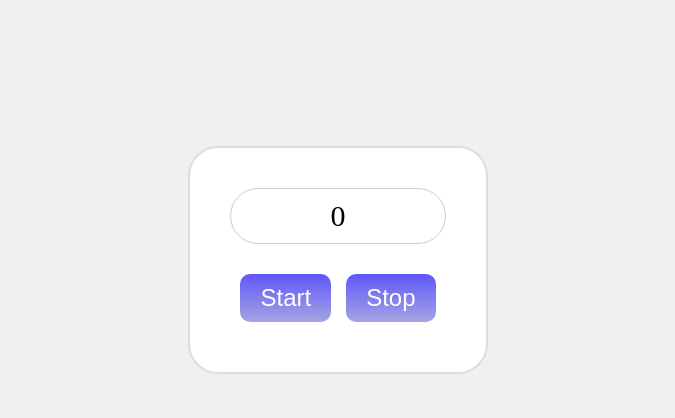
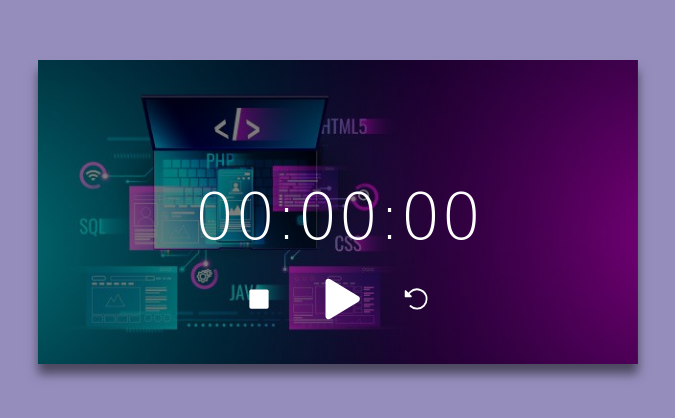
Before and after one commit to anshumitasahu/30days-30projects, a plain HTML site: page stopwatch/index.html in a window 1280 px wide. Shown: the part 140-558 px from the top of the page, without its empty margins (302-977 px from the left). Drawn offline with Linux system fonts and the light colour scheme.

Commit message:
stopwatch updated

```diff
--- a/stopwatch/index.css
+++ b/stopwatch/index.css
@@ -1,59 +1,54 @@
 * {
-    box-sizing: border-box;
     margin: 0;
     padding: 0;
-    /* border: 1px solid indianred; */
+    box-sizing: border-box;
+    /* border: 2px solid rebeccapurple; */
 }
 
 body {
+    background: #958ebd;
     height: 100vh;
     width: 100vw;
-    display: flex;
-    flex-direction: column;
-    justify-content: center;
-    align-items: center;
-    background-color: rgba(236, 236, 236, 0.788);
+    overflow: hidden;
+
 }
 
-.watch-body {
-    background-color: white;
-    border-radius: 30px;
-    padding: 30px;
-    border: 2px solid #ddd;
+.stopwatch {
+    width: 90%;
+    max-width: 600px;
+    background-image:
+        linear-gradient(rgba(0, 0, 0, 0.5), rgba(0, 0, 0, 0.5)),
+        url("img/techfest poster.jpeg");
+    background-size: cover;
+    background-position: center;
+    text-align: center;
+    padding: 40px 0;
+    color: #fff;
+    margin: 200px auto 0;
+    box-shadow: 0 10px 10px rgba(0, 0, 0, 0.5);
 }
 
-.watch {
-    padding: 10px;
-    font-size: 30px;
-    text-align: center;
-    margin: 10px;
-    /* background: #a6a2a2; */
-    /* background: linear-gradient(0deg, rgba(166, 162, 162, 0.86) 0%, rgba(242, 240, 240, 0.8) 100%, rgba(212, 210, 210, 0.94) 51%); */
-    border-radius: 30px;
-    border: 1px solid rgba(128, 122, 122, 0.397);
+.stopwatch h1 {
+    margin-top: 60px;
+    font-size: 64px;
+    font-family: "Playwrite DE SAS", cursive;
+    font-weight: 300;
+    font-style: normal;
+    padding: 20px;
 }
 
 .bttns {
     display: flex;
-    gap: 15px;
-    padding: 20px;
+    justify-content: center;
+    align-items: center;
 }
 
-button {
-    font-size: 24px;
-    padding: 10px 20px;
-    border-radius: 10px;
-    background: #9b9be0;
-    background: linear-gradient(0deg, rgba(155, 155, 224, 1) 0%, rgba(79, 70, 250, 1) 99%, rgba(112, 112, 212, 1) 43%);
-    border: none;
-    color: white;
-    opacity: 0.9;
-}
-
-button:hover {
+.bttns img{
+    margin: 0 20px;
     cursor: pointer;
 }
 
-button:active{
-    opacity: 1;
+.play-btn {
+    width: 50px;
+    /* border: 5px solid red; */
 }
--- a/stopwatch/index.html
+++ b/stopwatch/index.html
@@ -4,21 +4,19 @@
 <head>
     <meta charset="UTF-8">
     <meta name="viewport" content="width=device-width, initial-scale=1.0">
-    <title>Stopwatch</title>
+    <title>stopwatch</title>
     <link rel="stylesheet" href="index.css">
 </head>
 
 <body>
-    <div class="watch-body">
-        <div type="number" class="watch">
-
-        </div>
+    <div class="stopwatch">
+        <h1 class="display">00:00:00</h1>
         <div class="bttns">
-            <button class="start" onclick="start()">Start</button>
-            <button class="stop" onclick="stop()">Stop</button>
+            <img src="img/stop-fill.svg" onclick="stop()">
+            <img src="img/play-fill.svg" class="play-btn" onclick="start()">
+            <img src="img/arrow-counter-clockwise-fill.svg" onclick="reset()">
         </div>
     </div>
 </body>
 <script src="index.js"></script>
-
 </html>
--- a/stopwatch/index.js
+++ b/stopwatch/index.js
@@ -1,16 +1,39 @@
-let intervalId;
-let time = 0;
-document.querySelector(".watch").innerHTML = time;
+let [seconds, minutes, hours] = [0, 0, 0];
+let displayElem = document.querySelector(".display");
+let buttonElems = document.querySelector(".bttns")
+let timer = null;
 
-function srtwatch() {
-    let inputElement = document.querySelector(".watch");
-    inputElement.innerHTML = ++time;
+function watch() {
+    seconds++
+    if(seconds == 60) {
+        seconds = 0;
+        minutes++;
+        if(minutes == 60) {
+            minutes = 0;
+            hours++;
+        }
+    }
+let hrs = hours<10? "0" + hours : hours;
+let mins = minutes<10? "0" + minutes : minutes;
+let secs = seconds<10? "0" + seconds : seconds;
+
+    // console.log(hours + ":" + minutes + ":" + seconds )
+    displayElem.innerHTML = hrs + ":" + mins + ":" + secs ;
+};
+
+function start () {
+    if (timer !== null) {
+        clearInterval(timer);
+    }
+   timer = setInterval(watch, 1000);
 }
 
 function stop() {
-    clearInterval(intervalId);
+    clearInterval(timer);
 }
 
-function start() {
-    intervalId = setInterval(srtwatch, 1000)
+function reset () {
+    clearInterval(timer);
+    [seconds, minutes, hours] = [0, 0, 0];
+    displayElem.innerHTML= "00:00:00"
 }
```
Also changed, not shown: stopwatch/img/arrow-counter-clockwise-fill.svg (added), stopwatch/img/images.jpeg (added), stopwatch/img/play-fill.svg (added), stopwatch/img/stop-fill.svg (added), stopwatch/img/techfest poster copy.jpeg (added), stopwatch/img/techfest poster.jpeg (added), stopwatch/img/tropical-beach-sand-summer-holiday-background-travel-vacation-free-space-text-product-placement-93404396.webp (added), 1 other file.
